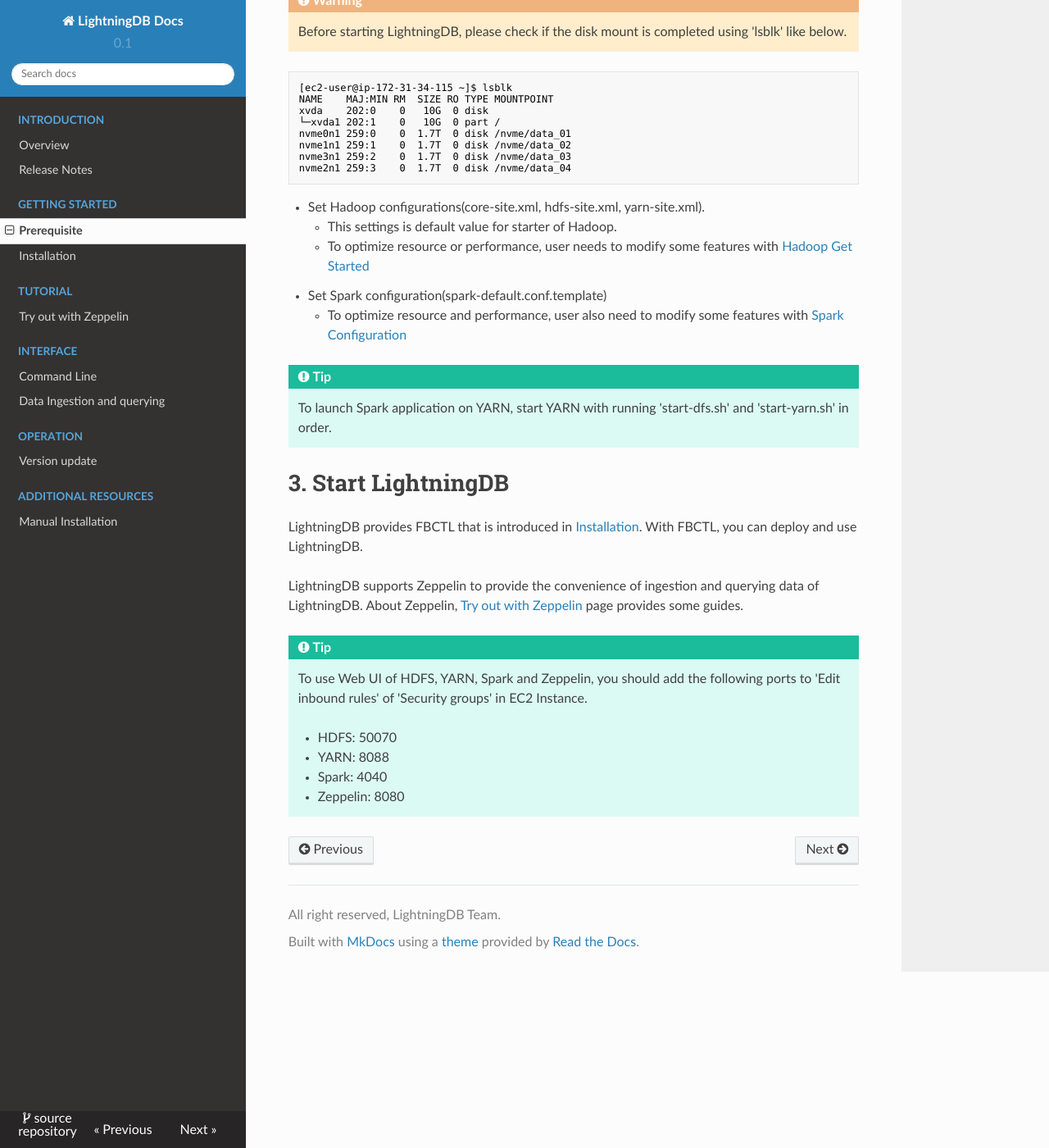
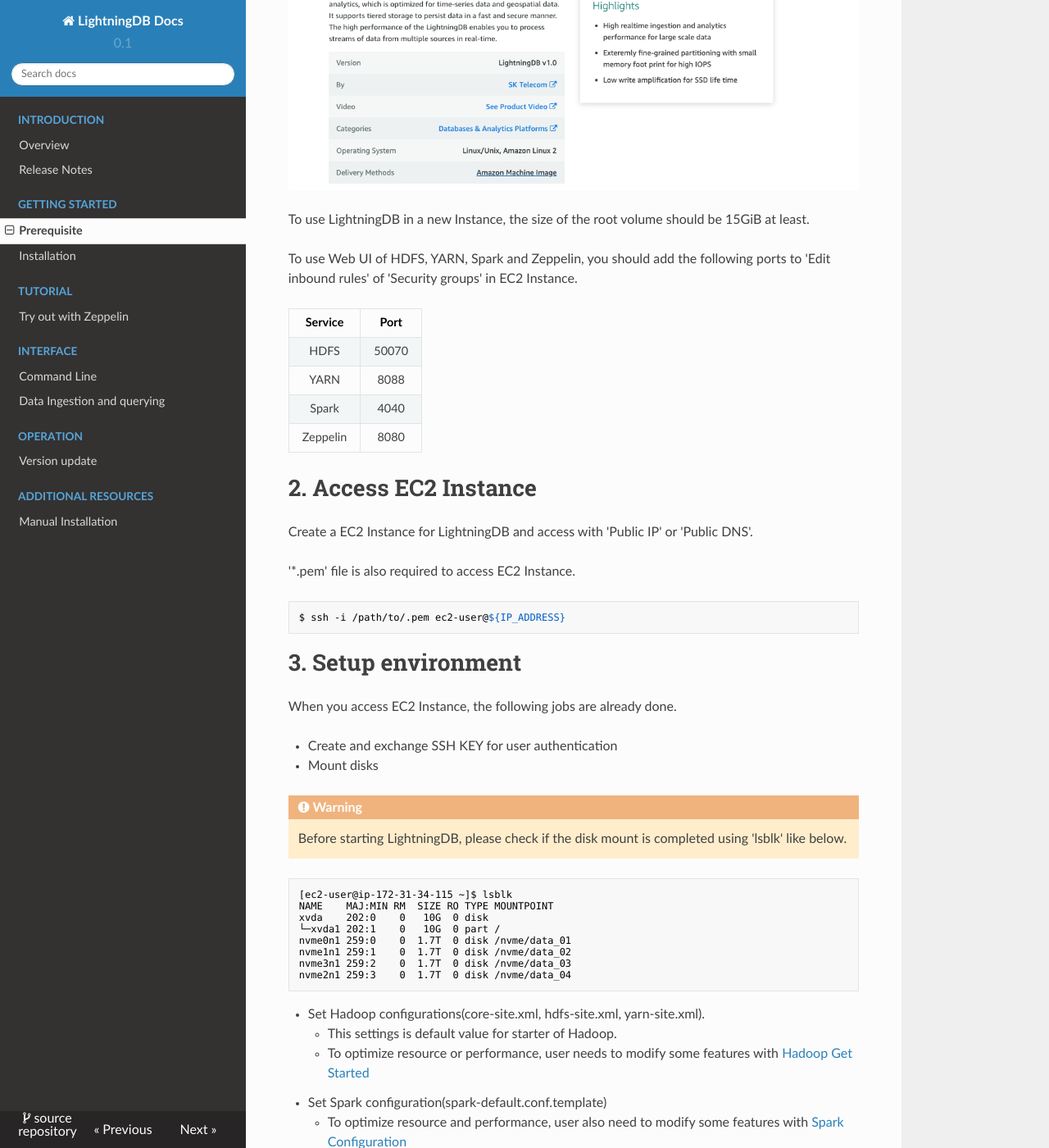
Before and after one commit to mnms/docs, an MkDocs documentation site: the page built from docs/prerequisite.md, in a window 1280 px wide and 1400 px high, scrolled down 632 px. Shown: the whole window at 82% size. Built offline with MkDocs 1.6.1, drawn with Linux system fonts in a browser that asks for light colours; nearby versions of some CDN libraries; some of the changed lines change nothing that is shown; some of the changed text lies outside the part shown.

Commit message:
upload guide for creating ec2 instance

````diff
--- a/docs/prerequisite.md
+++ b/docs/prerequisite.md
@@ -1,7 +1,26 @@
 !!! Note
     This page guides how to start LightningDB automatically only for the case of **AWS EC2 Instance**.
 
-# 1. Access EC2 Instance
+# 1. Create EC2 Instance
+
+Amazon Machine Image(AMI) for LightningDB can be found in 'AWS Marketplace' and user can create EC2 Instance with the AMI.
+
+![aws marketplace](images/aws_marketplace.png)
+
+
+To use LightningDB in a new Instance, the size of the root volume should be 15GiB at least.
+
+To use Web UI of HDFS, YARN, Spark and Zeppelin, you should add the following ports to 'Edit inbound rules' of 'Security groups' in EC2 Instance.
+
+|Service|Port|
+|:-----:|:-----:|
+|HDFS| 50070|
+|YARN| 8088|
+|Spark| 4040|
+|Zeppelin| 8080|
+
+
+# 2. Access EC2 Instance
 
 Create a EC2 Instance for LightningDB and  access with 'Public IP' or 'Public DNS'.
 
@@ -11,7 +30,7 @@
 $ ssh -i /path/to/.pem ec2-user@${IP_ADDRESS}
 ```
 
-# 2. Setup environment
+# 3. Setup environment
 
 When you access EC2 Instance, the following jobs are already done.
 
@@ -41,16 +60,8 @@
 !!! Tip
     To launch Spark application on YARN, start YARN with running 'start-dfs.sh' and 'start-yarn.sh' in order.
 
-# 3. Start LightningDB
+# 4. Start LightningDB
 
 LightningDB provides FBCTL that is introduced in [Installation](install-fbctl.md). With FBCTL, you can deploy and use LightningDB.
 
 LightningDB supports Zeppelin to provide the convenience of ingestion and querying data of LightningDB. About Zeppelin, [Try out with Zeppelin](try-with-zeppelin.md) page provides some guides.
-
-!!! Tip
-    To use Web UI of HDFS, YARN, Spark and Zeppelin, you should add the following ports to 'Edit inbound rules' of 'Security groups' in EC2 Instance.
-
-    - HDFS: 50070
-    - YARN: 8088
-    - Spark: 4040
-    - Zeppelin: 8080
````
Also changed, not shown: docs/images/aws_marketplace.png (added).
